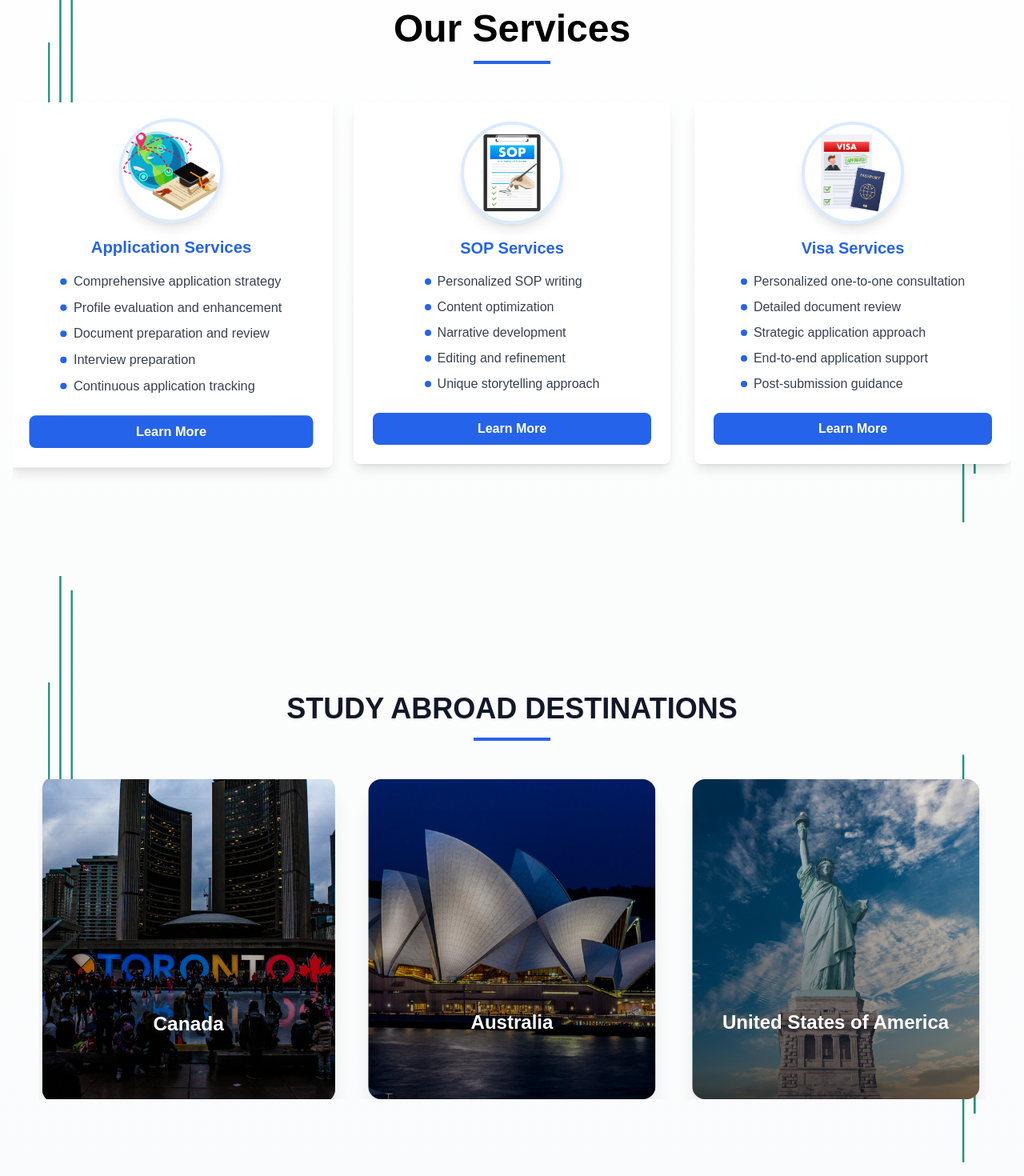
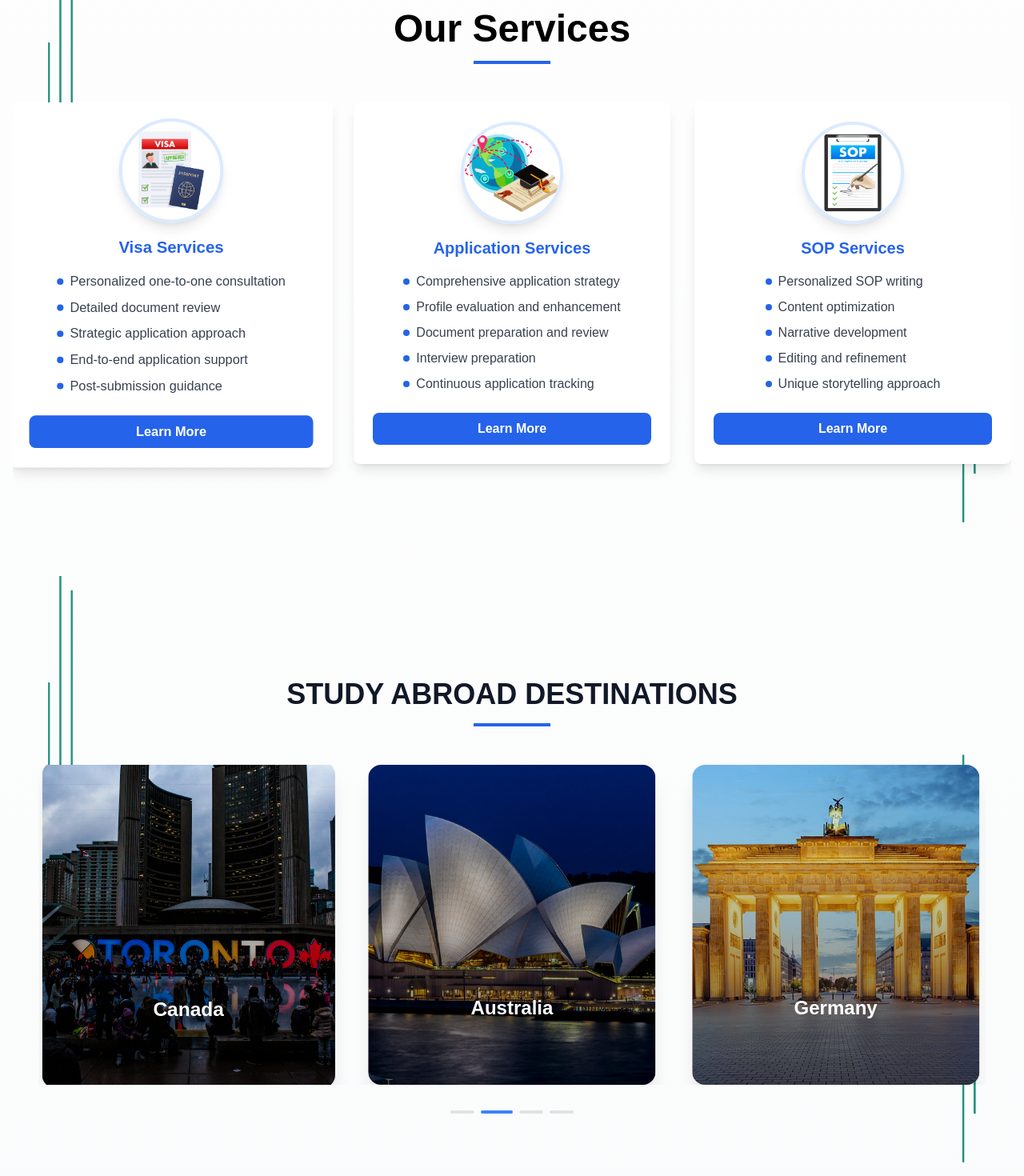
Before and after one commit to mdazmi28/nimmifly, a Next.js app: page / in a window 1280 px wide. Shown: the part 880-2350 px from the top of the page at 80% size. Built offline with nearby package versions, Linux system fonts and the light colour scheme.

Commit message:
ui update

```diff
--- a/src/components/DestinationSection.jsx
+++ b/src/components/DestinationSection.jsx
@@ -25,19 +25,19 @@ const destinationsData = [
     },
     {
         id: 4,
-        title: 'United States of America',
-        image: '/assets/images/usa.jpeg',
+        title: 'Germany',
+        image: '/assets/images/germany.jpeg',
     },
-    {
-        id: 5,
-        title: 'Canada',
-        image: '/assets/images/canada.jpeg',
-    },
-    {
-        id: 6,
-        title: 'Australia',
-        image: '/assets/images/australia.jpeg',
-    },
+    // {
+    //     id: 5,
+    //     title: 'Canada',
+    //     image: '/assets/images/canada.jpeg',
+    // },
+    // {
+    //     id: 6,
+    //     title: 'Australia',
+    //     image: '/assets/images/australia.jpeg',
+    // },
 ];
 
 const DestinationSection = () => {
@@ -108,7 +108,7 @@ const DestinationSection = () => {
                     </Swiper>
 
                     {/* Custom Pagination */}
-                    {/* <div className="custom-pagination flex justify-center items-center mt-8 space-x-2" /> */}
+                    <div className="custom-pagination flex justify-center items-center mt-8 space-x-2" />
                 </div>
             </div>
         </div>
--- a/src/components/ServicesSection.jsx
+++ b/src/components/ServicesSection.jsx
@@ -46,42 +46,42 @@ const servicesData = [
             'Unique storytelling approach'
         ]
     },
-    {
-        id: 4,
-        title: 'Visa Services',
-        image: '/assets/images/visa_service.png',
-        points: [
-            'Personalized one-to-one consultation',
-            'Detailed document review',
-            'Strategic application approach',
-            'End-to-end application support',
-            'Post-submission guidance'
-        ]
-    },
-    {
-        id: 5,
-        title: 'Application Services',
-        image: '/assets/images/application_service.png',
-        points: [
-            'Comprehensive application strategy',
-            'Profile evaluation and enhancement',
-            'Document preparation and review',
-            'Interview preparation',
-            'Continuous application tracking'
-        ]
-    },
-    {
-        id: 6,
-        title: 'SOP Services',
-        image: '/assets/images/sop.png',
-        points: [
-            'Personalized SOP writing',
-            'Content optimization',
-            'Narrative development',
-            'Editing and refinement',
-            'Unique storytelling approach'
-        ]
-    }
+    // {
+    //     id: 4,
+    //     title: 'Visa Services',
+    //     image: '/assets/images/visa_service.png',
+    //     points: [
+    //         'Personalized one-to-one consultation',
+    //         'Detailed document review',
+    //         'Strategic application approach',
+    //         'End-to-end application support',
+    //         'Post-submission guidance'
+    //     ]
+    // },
+    // {
+    //     id: 5,
+    //     title: 'Application Services',
+    //     image: '/assets/images/application_service.png',
+    //     points: [
+    //         'Comprehensive application strategy',
+    //         'Profile evaluation and enhancement',
+    //         'Document preparation and review',
+    //         'Interview preparation',
+    //         'Continuous application tracking'
+    //     ]
+    // },
+    // {
+    //     id: 6,
+    //     title: 'SOP Services',
+    //     image: '/assets/images/sop.png',
+    //     points: [
+    //         'Personalized SOP writing',
+    //         'Content optimization',
+    //         'Narrative development',
+    //         'Editing and refinement',
+    //         'Unique storytelling approach'
+    //     ]
+    // }
 ];
 
 const ServicesSection = () => {
@@ -112,7 +112,7 @@ const ServicesSection = () => {
                         modules={[Pagination, Autoplay]}
                         spaceBetween={30}
                         loop={true}
-                        // pagination={{ clickable: true }}
+                        pagination={{ clickable: true }}
                         autoplay={{
                             delay: 3000,
                             disableOnInteraction: false,
```
Also changed, not shown: public/assets/images/germany.jpeg (added).
